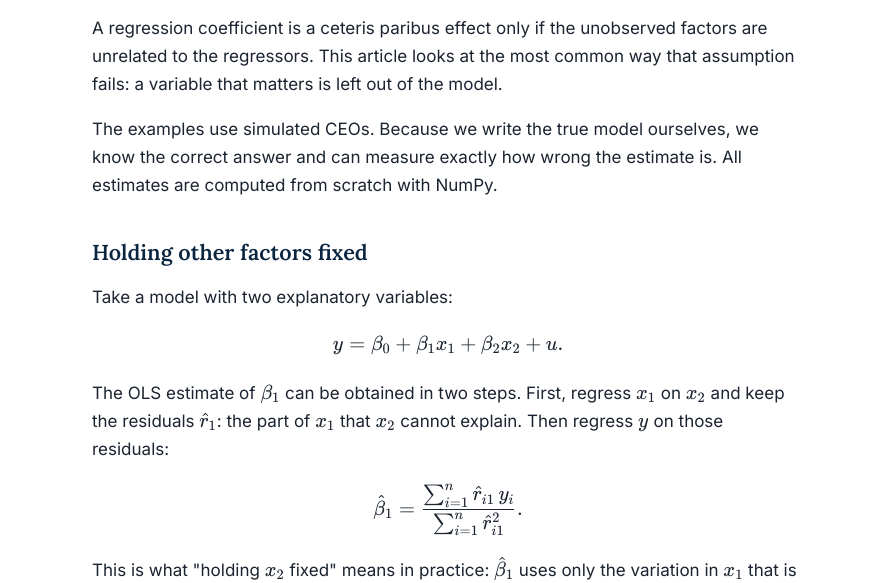
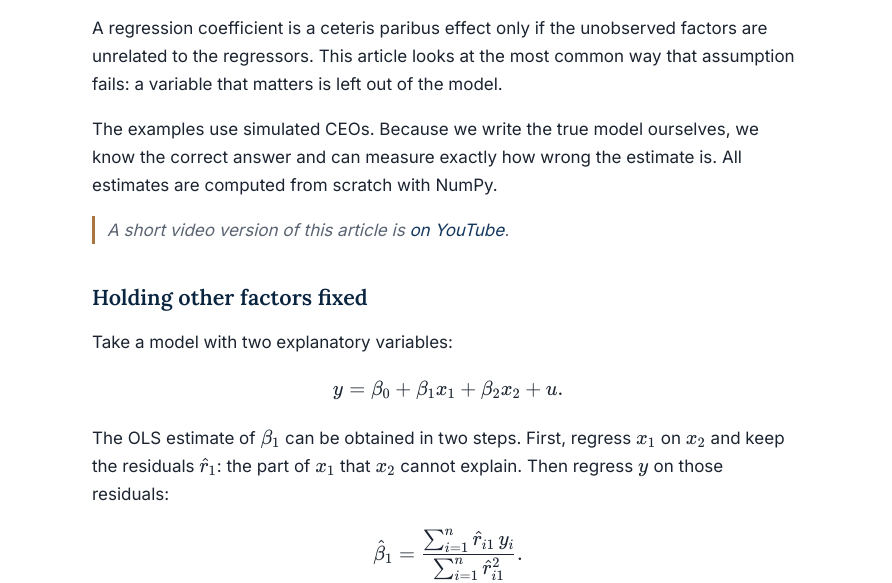
Before and after one commit to corradobotta/corradobotta.github.io, a plain HTML site: page articles/omitted-variable-bias.html in a window 1280 px wide. Shown: the part 219-802 px from the top of the page, without its empty margins (192-1084 px from the left). Drawn offline with nearby package versions, Linux system fonts and the light colour scheme.

Commit message:
Link the omitted variable bias short from its article
Co-Authored-By: Claude Opus 5.5 <noreply@anthropic.com>
Claude-Session: https://claude.ai/code/session_01JTcjvrtMwkgrU7jAZRECkZ

```diff
--- a/articles/omitted-variable-bias.html
+++ b/articles/omitted-variable-bias.html
@@ -71,6 +71,8 @@
   <p>A regression coefficient is a ceteris paribus effect only if the unobserved factors are unrelated to the regressors. This article looks at the most common way that assumption fails: a variable that matters is left out of the model.</p>
 
   <p>The examples use simulated CEOs. Because we write the true model ourselves, we know the correct answer and can measure exactly how wrong the estimate is. All estimates are computed from scratch with NumPy.</p>
+
+  <p class="video-note">A short video version of this article is <a href="https://youtube.com/shorts/N8tV0fqhLIE" target="_blank" rel="noopener" data-goatcounter-click="youtube-omitted-variable-bias" data-goatcounter-title="YouTube: omitted variable bias">on YouTube</a>.</p>
 
   <h2>Holding other factors fixed</h2>
 
```
